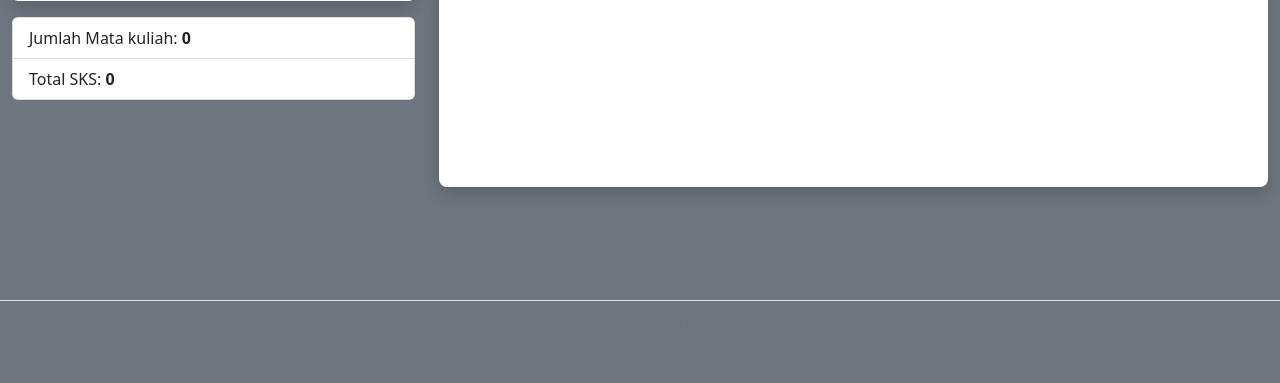
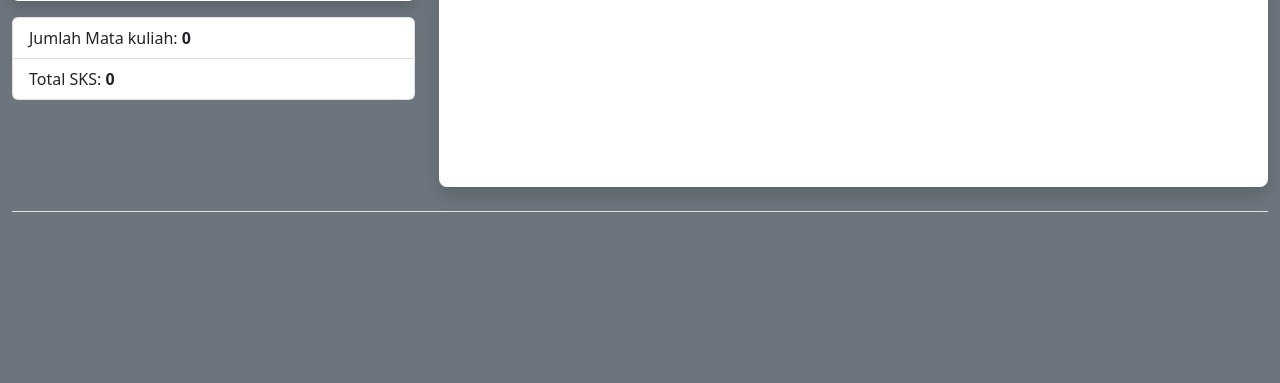
Before and after one commit to dean131/krs-tool-jquery, a Flask app: page / in a window 1280 px wide. Shown: the part 417-800 px from the top of the page. Run offline with Flask 2, Linux system fonts and the light colour scheme.

Commit message:
add footer

```diff
--- a/templates/index.html
+++ b/templates/index.html
@@ -112,7 +112,7 @@
             </div>
         </div>
         <!-- FOOTER -->
-        <footer class="py-2 my-2 border-top d-flex align-items-center justify-content-center fixed-bottom">
+        <footer class="py-2 my-2 border-top d-flex align-items-center justify-content-center fixed-botom">
             <div class="row d-flex align-items-center justify-content-center">
                 <div class="col-md-12 mb-2 d-flex align-items-center justify-content-center">
                     <!-- <a href="/" class="mb-3 me-2 mb-md-0 text-muted text-decoration-none lh-1">
```
